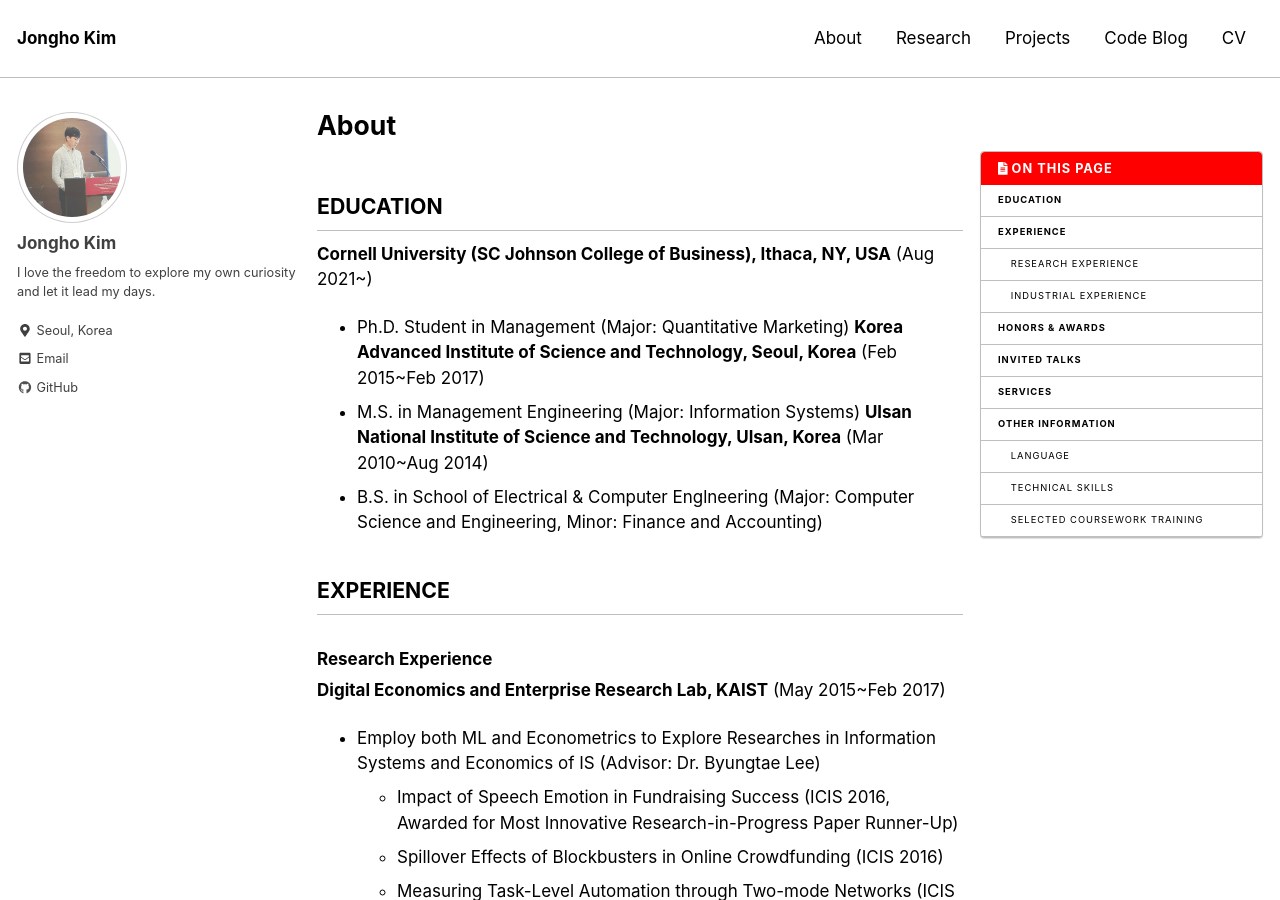
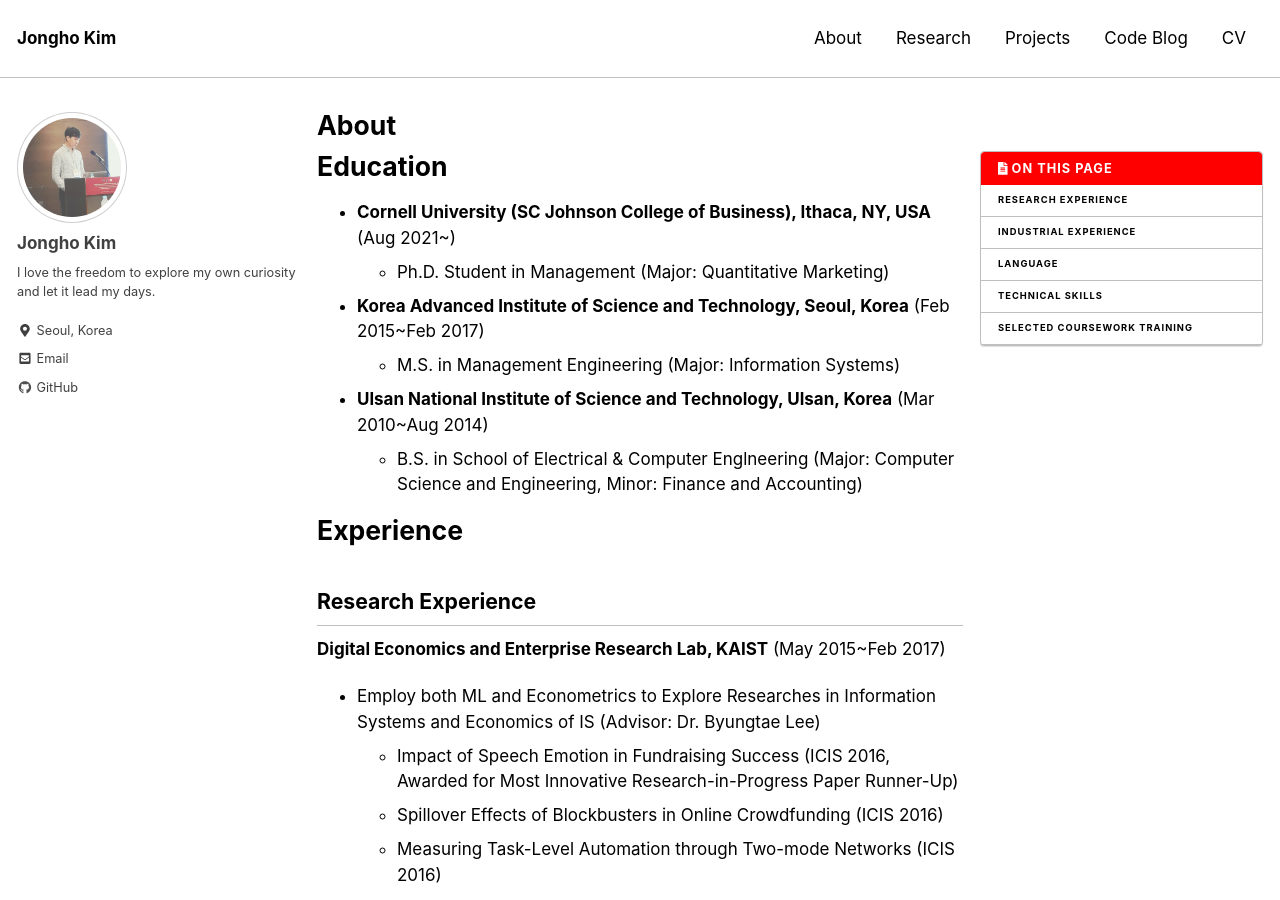
Before and after one commit to jonghkim/jonghkim.github.io, a Jekyll site: the page built from _pages/about.md, in a window 1280 px wide and 900 px high. Built offline with Jekyll 4.4.1, drawn with Linux system fonts in a browser that asks for light colours; nearby versions of some CDN libraries.

Commit message:
about updated

```diff
--- a/_pages/about.md
+++ b/_pages/about.md
@@ -6,16 +6,16 @@ toc: true
 author_profile: true
 last_modified_at: 2019-03-19
 ---
-## EDUCATION
-**Cornell University (SC Johnson College of Business), Ithaca, NY, USA** (Aug 2021~)
-- Ph.D. Student in Management (Major: Quantitative Marketing)
-**Korea Advanced Institute of Science and Technology, Seoul, Korea** (Feb 2015~Feb 2017)
-- M.S. in Management Engineering (Major: Information Systems)
-**Ulsan National Institute of Science and Technology, Ulsan, Korea** (Mar 2010~Aug 2014)
-- B.S. in School of Electrical & Computer Englneering (Major: Computer Science and Engineering, Minor: Finance and Accounting)
+# Education
+- **Cornell University (SC Johnson College of Business), Ithaca, NY, USA** (Aug 2021~)
+    - Ph.D. Student in Management (Major: Quantitative Marketing)
+- **Korea Advanced Institute of Science and Technology, Seoul, Korea** (Feb 2015~Feb 2017)
+    - M.S. in Management Engineering (Major: Information Systems)
+- **Ulsan National Institute of Science and Technology, Ulsan, Korea** (Mar 2010~Aug 2014)
+    - B.S. in School of Electrical & Computer Englneering (Major: Computer Science and Engineering, Minor: Finance and Accounting)
 
-## EXPERIENCE
-### Research Experience
+# Experience
+## Research Experience
 **Digital Economics and Enterprise Research Lab, KAIST** (May 2015~Feb 2017)
 - Employ both ML and Econometrics to Explore Researches in Information Systems and Economics of IS (Advisor: Dr. Byungtae Lee)
     - Impact of Speech Emotion in Fundraising Success (ICIS 2016, Awarded for Most Innovative Research-in-Progress Paper Runner-Up)
@@ -27,7 +27,7 @@ last_modified_at: 2019-03-19
     - Compressed Representation of the Hamiltonian Matrix (AIP Advances)
     - Optimal Control Strategies of Lotka–Volterra Equation (Undergraduate Research Opportunity Program)
 
-### Industrial Experience
+## Industrial Experience
 **December & Company Asset Management, Seoul, South Korea** (Apr 2019~Current)
 - *Quantitative Portfolio Manager* at Portfolio Research Team
 - Develop Generative Models for Textual Factors to Predict Asset Returns based on SEC-10X (10-K, 10-Q, 10-KSB and 10-QSB)
@@ -50,7 +50,7 @@ last_modified_at: 2019-03-19
 - Selected as Open SW Incubator by National IT Industry Promotion Agency
 - Presented in PYCON KOREA APAC 2016, [[Presentation](http://bit.ly/2mroROR)]
 
-## HONORS & AWARDS
+# HONORS & AWARDS
 - Best Student Paper Award, *Post-ICIS 2017 KrAIS Research Workshop*, 2017
 - Best Graduate Student Paper Award, KAIST, 2017
 - **Most Innovative Research-in-Progress Paper Runner-Up**, *International Conference on Information Systems (ICIS)*, Dublin, Ireland, 2016
@@ -66,13 +66,13 @@ last_modified_at: 2019-03-19
 - Excellent Paper Scholarship Award, Citi-Korea Institute of Finance, 2011
 - National Natural Sciences and Engineering Scholarship, Korea Student Aid Foundation, 2010~2014
 
-## INVITED TALKS
+# INVITED TALKS
 - **Guest Lecturer**, Scientific Investment Philosophy, KAIST MBA Lecture (Prof. Lee, B.) (Mar 2021), [[Link](https://github.com/jonghkim/scientific-investment-philosophy)]
 - **Guest Lecturer**, Intelligent Video Analytics with Deep Learning, KAIST MBA Lecture - Business Analytics (IM561) (Prof. Oh, W.) (Apr 2019), [[Link](https://github.com/jonghkim/kaist-video-analytics)]
 - **Online Lecturer**, Online Lectures about Deep Learning Models for Time Series Prediction, StudyPie (Oct 2018~Apr 2019), [[Link](https://studypie.co/)]
 - **Guest Lecturer**, Open Lectures about Machine Learning APIs and Crawling for Researchers in KAIST IT Management Summer Research Workshop, KAIST (Aug 2017), [[Link](https://sites.google.com/view/kaist-mis-session2017)]
 
-## SERVICES
+# SERVICES
 - **Ad-hoc Reviewer**
     - International Conference on Information Systems (ICIS), 2019
     - International Conference on Electronic Commerce (ICEC), 2017
@@ -81,11 +81,11 @@ last_modified_at: 2019-03-19
     - Tutoring, Calculus II, UNIST, 2012
     - Tutoring, Calculus II, UNIST, 2011
 
-## OTHER INFORMATION
-### Language
+# OTHER INFORMATION
+## Language
 - Korean (Native), English (Fluent)
 
-### Technical Skills
+## Technical Skills
 - Language: Python, C/C++, Matlab, STATA
 - ML: Tensorflow, Keras, Pytorch, Torch, Scikit-learn
 - Parallel Computing: MPI, OpenMP
@@ -97,7 +97,7 @@ last_modified_at: 2019-03-19
 - Asynchronous Task and Process Control: Crontab, Celery, Flower, Supervisor
 - Geoprocessing: ArcGIS
 
-### Selected Coursework Training
+## Selected Coursework Training
 - Graduate: Business Modeling Analysis, Classical Readings in Information Systems Research, Research Methodology for Management, IT Management, Business Media and Communication, Statistical Analysis for Behavioral Science, Research Methods in Behavioral Science, Microeconomic Analysis, Industrial Organization, Investments in Private Markets, Mergers and Acquisitions
 
 - Undergraduate: Machine Learning, Artificial Intelligence, Introduction to Algorithms, Object Oriented Programming, Data Structures, Computer Organization, Operating Systems, Discrete Mathematics, Differential Equations, Applied Linear Algebra, Probability and Introduction to Random Processes, Mathematical Analysis I, Complex Analysis I, Calculus I, Calculus II, Statistics, Economics, Microeconomics, Macroeconomics, Investments, Derivatives, Financial Management, Financial Accounting, Financial Engineering, Money and Banking, Data Analysis & Decision Making
```
